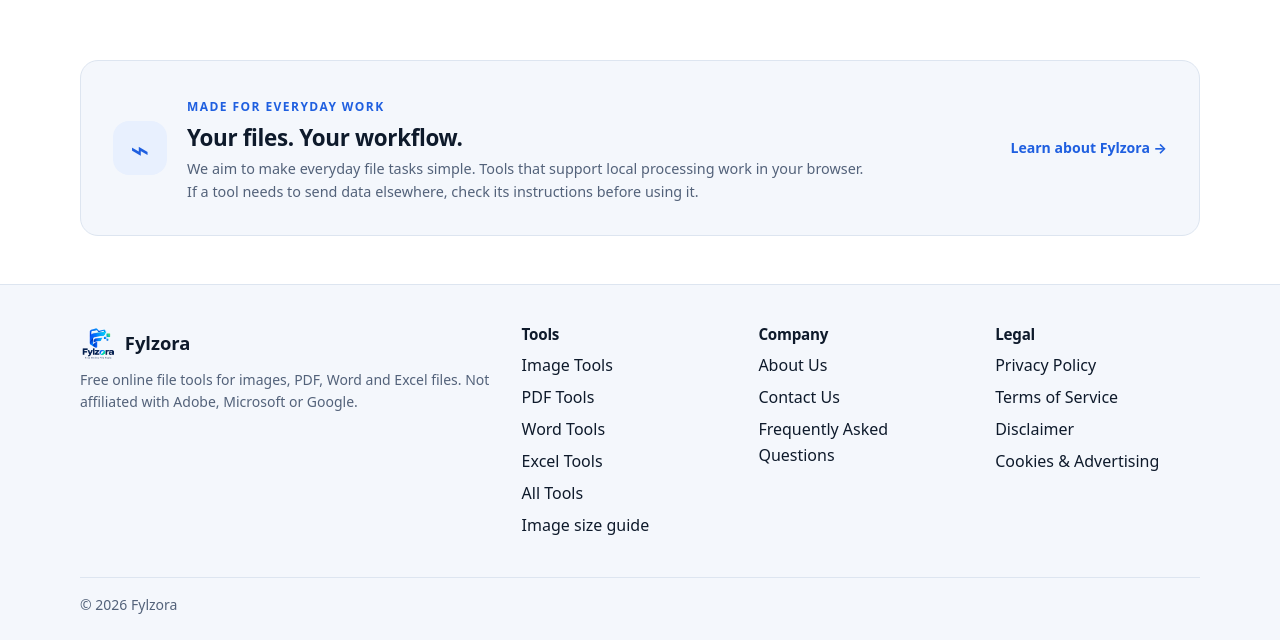
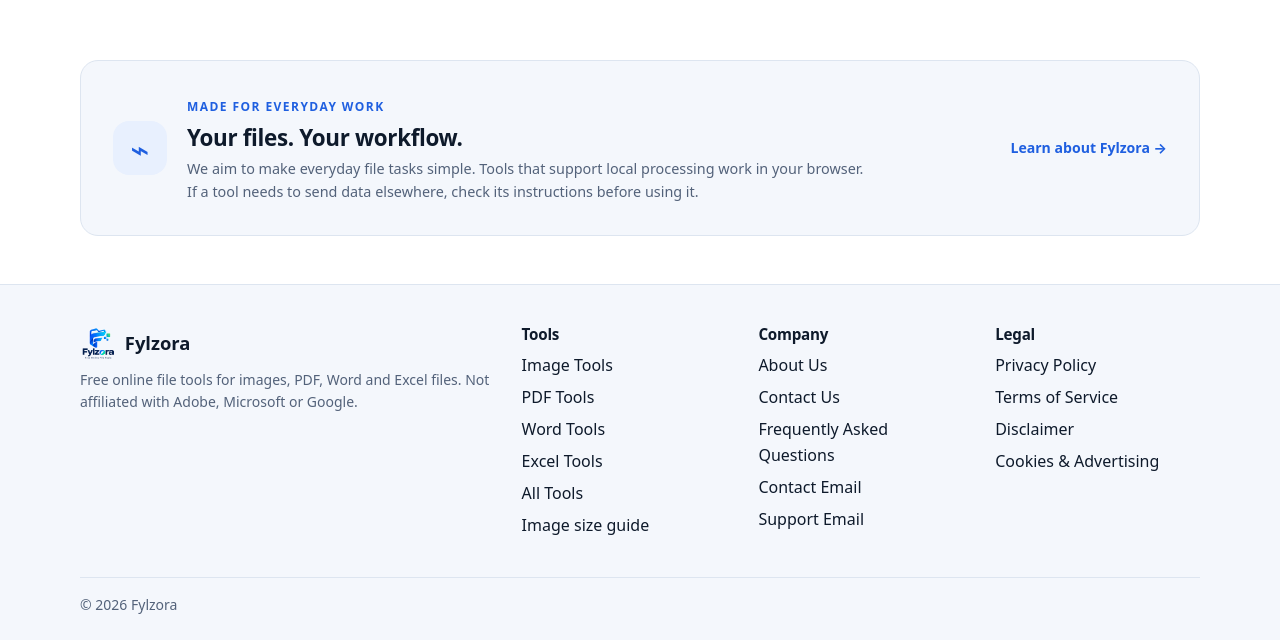
Before and after one commit to mdirfanansarii/fylzora, a React (Vite) app: page / in a window 1280 px wide. Shown: the part 3015-3655 px from the top of the page. Built offline with nearby package versions, Linux system fonts and the light colour scheme; no server answers.

Commit message:
Update Fylzora contact and support emails

```diff
--- a/src/components/Layout.jsx
+++ b/src/components/Layout.jsx
@@ -83,7 +83,11 @@ export default function Layout() {
           </div>
           <div>
             <h2 className="foot-h">Company</h2>
-            <ul>{companyLinks.map((l) => <li key={l.to}><Link to={l.to}>{l.label}</Link></li>)}</ul>
+            <ul>
+             {companyLinks.map((l) => <li key={l.to}><Link to={l.to}>{l.label}</Link></li>)}
+             <li><a href={`mailto:${siteConfig.email}`}>Contact Email</a></li>
+             <li><a href={`mailto:${siteConfig.supportEmail}`}>Support Email</a></li>
+           </ul>
           </div>
           <div>
             <h2 className="foot-h">Legal</h2>
--- a/src/config.js
+++ b/src/config.js
@@ -5,7 +5,8 @@ export const siteConfig = {
   name: 'Fylzora', // Rename here to rebrand the whole site.
   tagline: 'Free online file tools',
   url: (env.VITE_SITE_URL || 'https://www.fylzora.online/').replace(/\/$/, ''),
-  email: env.VITE_CONTACT_EMAIL || 'mdiansari777@gmail.com',
+  email: env.VITE_CONTACT_EMAIL || 'contact@fylzora.online',
+  supportEmail: 'support@fylzora.online',
   adsenseClient: env.VITE_ADSENSE_CLIENT || '', // empty = no ads are loaded
   lastUpdated: 'October 18, 2026',
 };
--- a/src/pages/Legal.jsx
+++ b/src/pages/Legal.jsx
@@ -37,7 +37,8 @@ export function About() {
 export function Contact() {
   return (
     <Doc title="Contact Us" path="/contact" description={`How to reach ${name} with questions, bug reports or privacy requests.`}>
-      <p>Email us at <a href={`mailto:${siteConfig.email}`}>{siteConfig.email}</a>.</p>
+      <p>For general questions and feedback, email us at <a href={`mailto:${siteConfig.email}`}>{siteConfig.email}</a>.</p>
+      <p>For technical help or tool-related problems, contact <a href={`mailto:${siteConfig.supportEmail}`}>{siteConfig.supportEmail}</a>.</p>
       <p>It helps to include the tool name, your browser and device, and the file type you were using. Please don’t attach private documents; a description of the problem is enough.</p>
     </Doc>
   );
```
